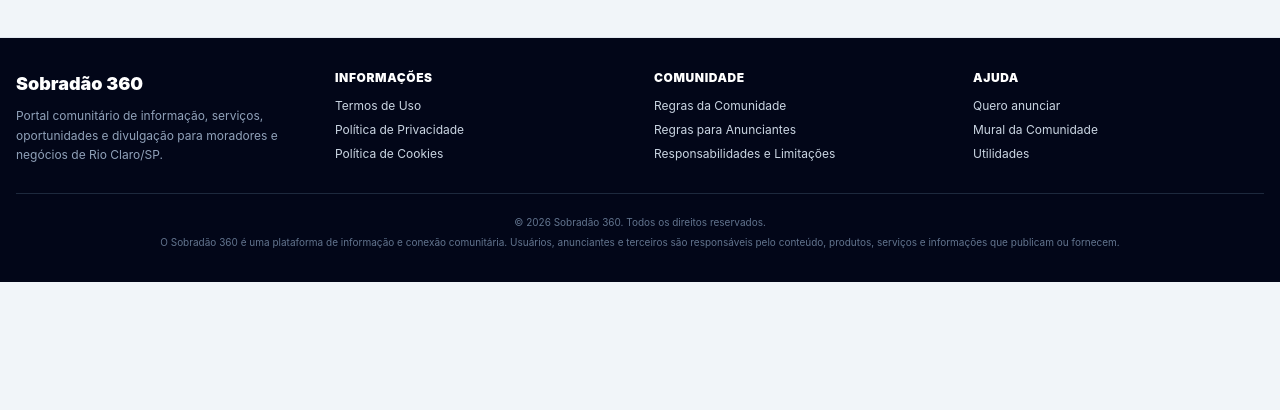
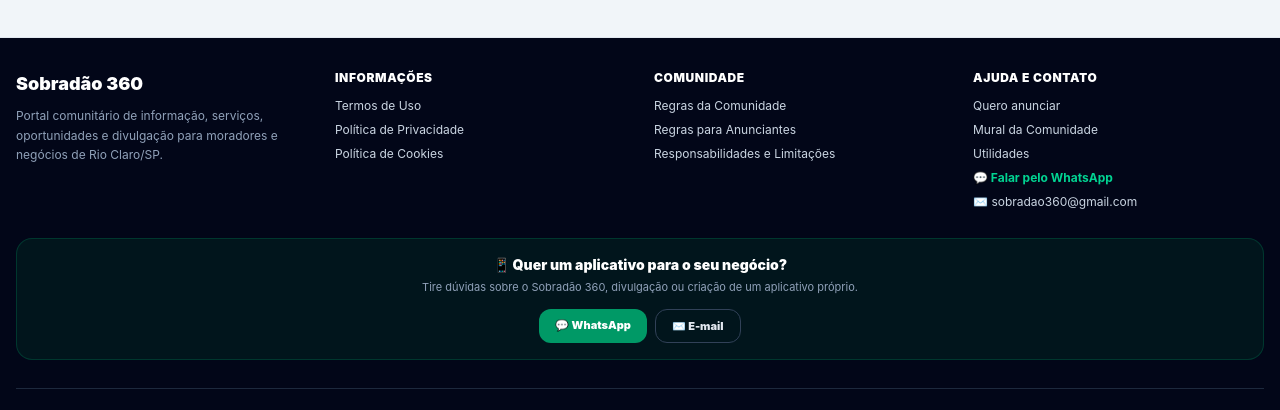
Before and after one commit to GERALDOF1978/Sobradao360, a Next.js app: page /admin-master in a window 1280 px wide. Shown: the part 896-1306 px from the top of the page. Before the commit the page ends 1178 px from the top, so only its background shows below. Built offline with nearby package versions, Linux system fonts and the light colour scheme; no server answers.

Commit message:
Adicionar contato e WhatsApp ao rodape

```diff
--- a/src/components/Rodape.tsx
+++ b/src/components/Rodape.tsx
@@ -34,12 +34,49 @@ export default function Rodape() {
           </div>
 
           <div>
-            <h3 className="mb-3 text-xs font-black uppercase tracking-wider text-white">Ajuda</h3>
+            <h3 className="mb-3 text-xs font-black uppercase tracking-wider text-white">Ajuda e contato</h3>
             <div className="grid gap-2 text-xs">
               <Link href="/anuncie" className="hover:text-white">Quero anunciar</Link>
               <Link href="/comunidade" className="hover:text-white">Mural da Comunidade</Link>
               <Link href="/utilidades" className="hover:text-white">Utilidades</Link>
+              <a
+                href="https://wa.me/5519999371408?text=Ol%C3%A1%20Sobrad%C3%A3o%20360%2C%20gostaria%20de%20tirar%20uma%20d%C3%BAvida."
+                target="_blank"
+                rel="noopener noreferrer"
+                className="font-bold text-emerald-400 hover:text-emerald-300"
+              >
+                💬 Falar pelo WhatsApp
+              </a>
+              <a
+                href="mailto:sobradoa360@gmail.com"
+                className="hover:text-white"
+              >
+                ✉️ sobradao360@gmail.com
+              </a>
             </div>
+          </div>
+        </div>
+
+        <div className="mt-7 rounded-2xl border border-emerald-900/60 bg-emerald-950/40 p-4 text-center">
+          <div className="text-sm font-black text-white">📱 Quer um aplicativo para o seu negócio?</div>
+          <p className="mt-1 text-[11px] leading-relaxed text-slate-400">
+            Tire dúvidas sobre o Sobradão 360, divulgação ou criação de um aplicativo próprio.
+          </p>
+          <div className="mt-3 flex flex-wrap justify-center gap-2">
+            <a
+              href="https://wa.me/5519999371408?text=Ol%C3%A1%2C%20vim%20pelo%20Sobrad%C3%A3o%20360%20e%20quero%20saber%20mais."
+              target="_blank"
+              rel="noopener noreferrer"
+              className="rounded-xl bg-emerald-600 px-4 py-2 text-[11px] font-black text-white hover:bg-emerald-500"
+            >
+              💬 WhatsApp
+            </a>
+            <a
+              href="mailto:sobradoa360@gmail.com"
+              className="rounded-xl border border-slate-700 px-4 py-2 text-[11px] font-black text-slate-200 hover:bg-slate-900"
+            >
+              ✉️ E-mail
+            </a>
           </div>
         </div>
 
```
